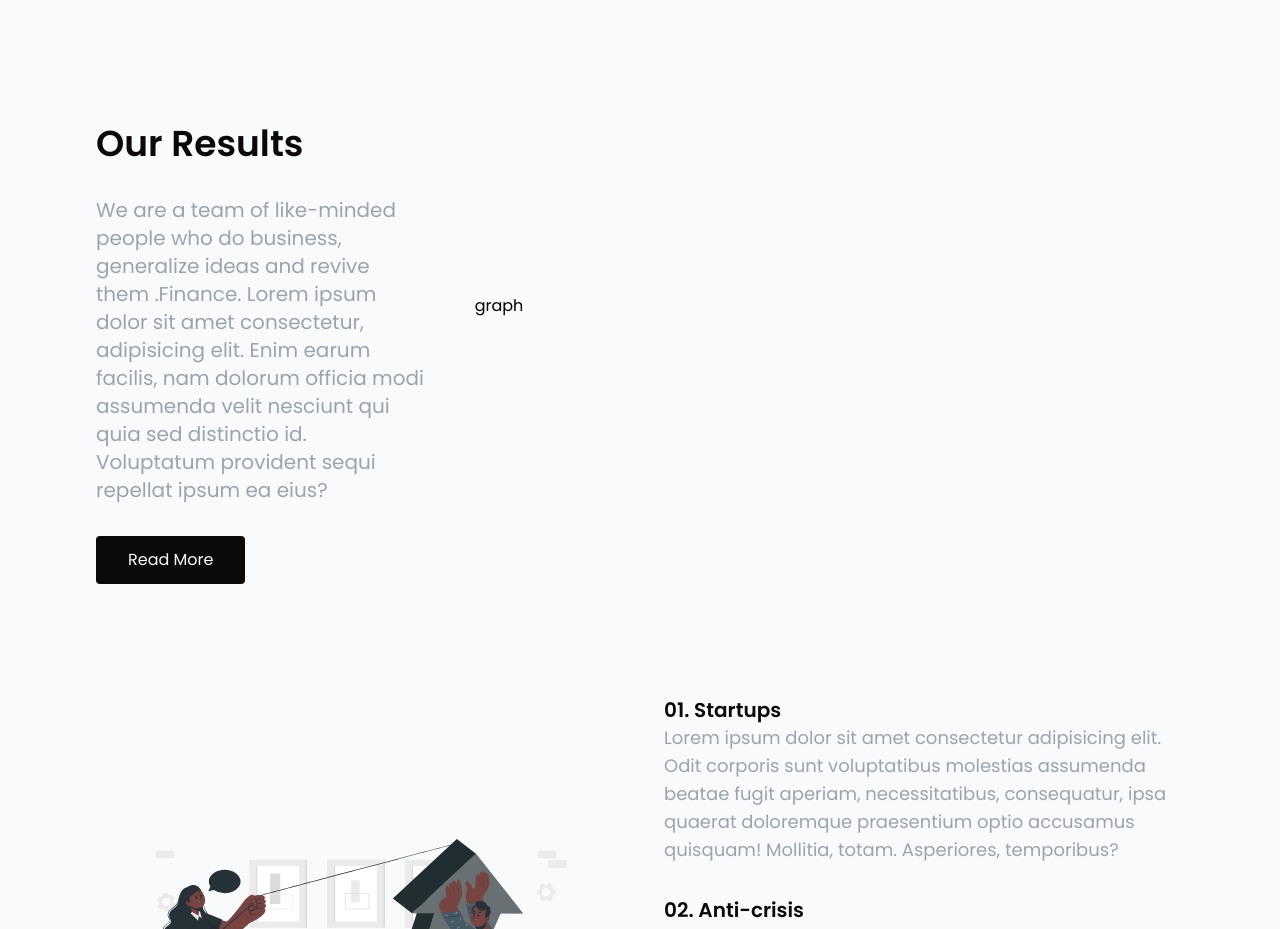
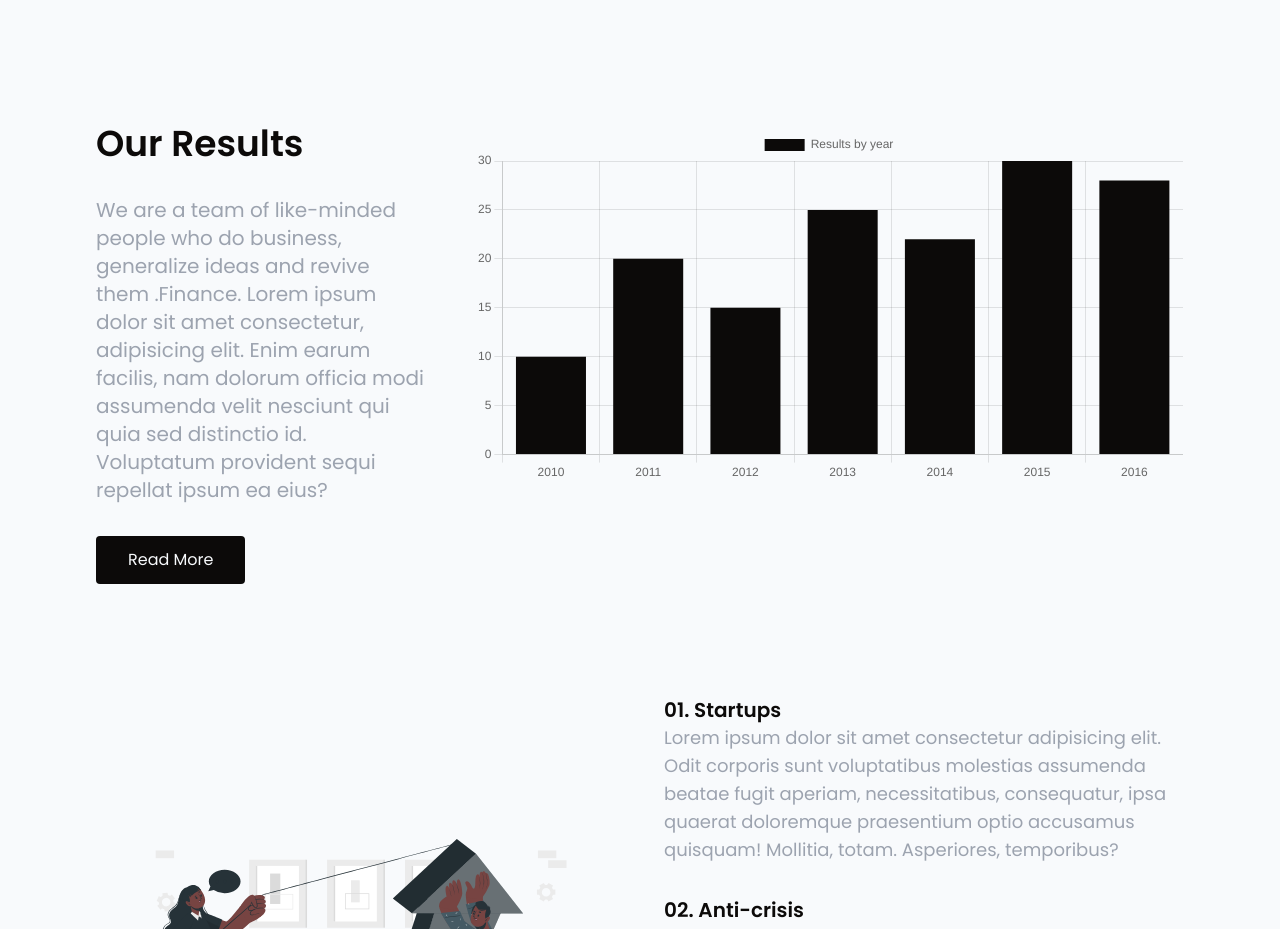
Before and after one commit to sammy-code98/no-frills, a website built with Parcel: page src/html/index.html in a window 1280 px wide. Shown: the part 920-1849 px from the top of the page. Built offline with nearby package versions, Linux system fonts and the light colour scheme.

Commit message:
feat:add chart t landing page

```diff
--- a/package.json
+++ b/package.json
@@ -20,6 +20,7 @@
     "tailwindcss": "^3.4.0"
   },
   "dependencies": {
-    "@parcel/transformer-posthtml": "^2.10.3"
+    "@parcel/transformer-posthtml": "^2.10.3",
+    "chart.js": "^4.4.1"
   }
 }
--- a/src/components/results.html
+++ b/src/components/results.html
@@ -8,5 +8,9 @@
    <button class="bg-primary text-basic_white py-2 px-8 rounded hover:opacity-75">Read More</button>
     </div>
   </div>
-  <div class="md:col-span-2">graph</div>
+  <div class="md:col-span-2">
+    <div class="w-full">
+        <canvas id="resultChart"></canvas>
+    </div>
+  </div>
 </section>
--- a/src/html/index.html
+++ b/src/html/index.html
@@ -27,5 +27,6 @@
   </main>
   <include src="../components/utils/footer.html"></include>
   <script type="text/javascript" src="../js/index.js"></script>
+<script type="module" src="../js/chart.js"></script>
 </body>
 </html>
--- /dev/null
+++ b/src/js/chart.js
@@ -0,0 +1,28 @@
+import Chart from "chart.js/auto";
+
+(async function () {
+  const data = [
+    { year: 2010, count: 10 },
+    { year: 2011, count: 20 },
+    { year: 2012, count: 15 },
+    { year: 2013, count: 25 },
+    { year: 2014, count: 22 },
+    { year: 2015, count: 30 },
+    { year: 2016, count: 28 },
+  ];
+
+  new Chart(document.getElementById("resultChart"), {
+    type: "bar",
+    data: {
+      labels: data.map((row) => row.year),
+      datasets: [
+        {
+          label: "Results by year",
+          data: data.map((row) => row.count),
+          borderColor: "#9ca3af",
+          backgroundColor: "#0c0a09",
+        },
+      ],
+    },
+  });
+})();
--- a/src/js/index.js
+++ b/src/js/index.js
@@ -1,4 +1,4 @@
-console.log("framework...");
+console.log("you dont always need to use framework...");
 
 window.onload = function () {
   const harmburgerBtn = document.querySelector(".harmburger-btn");
```
Also changed, not shown: 1 other file.
